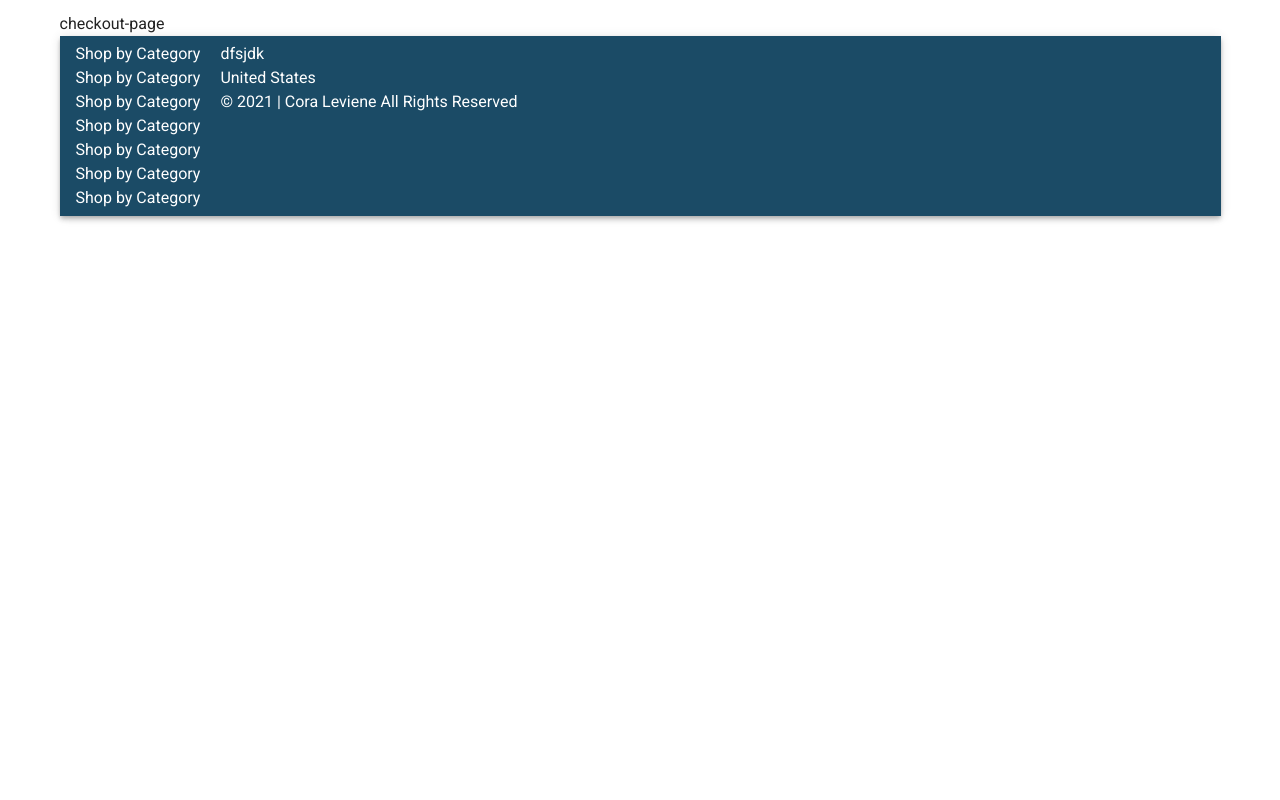
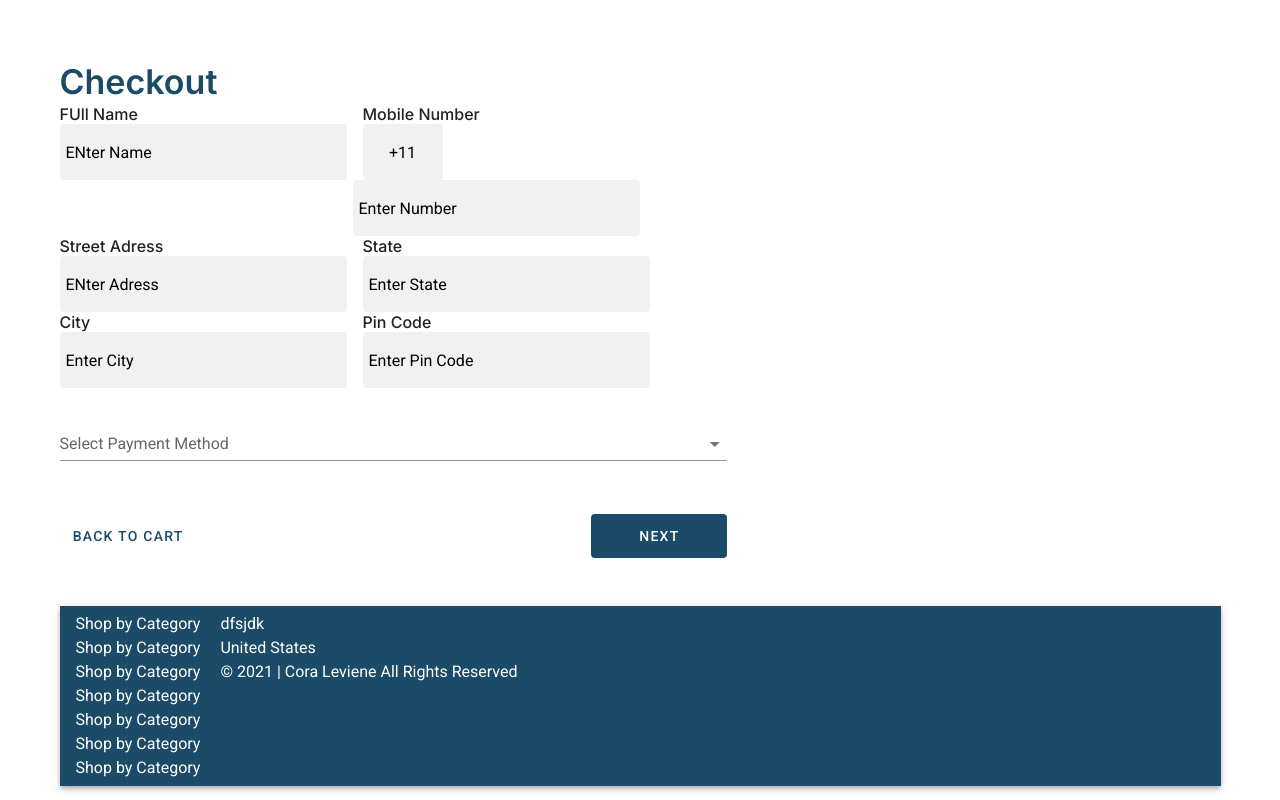
Before and after one commit to med-redha/fake-store, a Vue app: page /checkout in a window 1280 px wide. Built offline with nearby package versions, Linux system fonts and the light colour scheme.

Commit message:
create: created the checkout page and structured the most of the page

```diff
--- a/src/views/CheckoutPage.vue
+++ b/src/views/CheckoutPage.vue
@@ -1,11 +1,90 @@
 <template>
-  <div>
-    checkout-page
+
+
+    <div class="checkOut my-12">
+    <div class="breadCrumbs"></div>
+    <div class="pageTitle">Checkout</div>
+    <div>
+    <v-row>
+      <v-col cols="7">
+        <div class="choSecOne">
+        <div class="secO_partOne">
+          <div class="details_holder">
+           <div class="holder_pOne">
+            <div class="holder_title">FUll Name</div>
+            <input class="txtF_gnrl" type="text" placeholder="ENter Name">
+           </div>
+           <div class="holder_pTwo">
+            <div class="holder_title ml-4"> Mobile Number</div>
+            <div class="txtF_grp">
+              <input  class="txtF_num ml-4 mr-3" type="text" placeholder="+11">
+              <input class="txtF_gnrl" type="text" placeholder="Enter Number">
+            </div>
+           </div>
+          </div>
+          <div class="details_holder">
+           <div class="holder_pOne">
+            <div class="holder_title ">Street Adress</div>
+            <input class="txtF_gnrl " type="text" placeholder="ENter Adress">
+           </div>
+           <div class="holder_pTwo">
+            <div class="holder_title ml-4">State</div>
+            <div class="txtF_grp">
+              <input class="txtF_gnrl ml-4" type="text" placeholder="Enter State">
+            </div>
+           </div>
+          </div>
+          <div class="details_holder">
+           <div class="holder_pOne">
+            <div class="holder_title">City</div>
+            <input class="txtF_gnrl" type="text" placeholder="Enter City">
+           </div>
+           <div class="holder_pTwo">
+            <div class="holder_title ml-4">Pin Code</div>
+            <div class="txtF_grp">
+              <input class="txtF_gnrl ml-4" type="text" placeholder="Enter Pin Code">
+            </div>
+           </div>
+          </div>
+        </div>
+        <div class="secO_partTwo">
+          <div class="mt-6 mb-8"><v-select color="black"
+          :items="items"
+          label="Select Payment Method"
+        ></v-select></div>
+          <div class="secPartOne_btnGrp">
+            <v-btn color="#1B4B66" height="44" width="136" text><span>Back to Cart</span></v-btn>
+            <v-btn depressed height="44" width="136" color="#1B4B66" dark><span>Next</span></v-btn>
+          </div>
+        </div>
+      </div>
+      </v-col>
+      <v-col cols="4">
+      <div class="choSecTwo">
+        <div class="secT_partOne"></div>
+        <div class="secT_partTwo"></div>
+      </div>
+
+      </v-col>
+  </v-row>
+</div>
+
+
+
   </div>
+
+
 </template>
 
 <script>
 export default {
+name: 'checkOut',
+data (){
+  return{
 
+      items: ['Foo', 'Bar', 'Fizz', 'Buzz'],
+
+  }
+}
 }
 </script>
```
